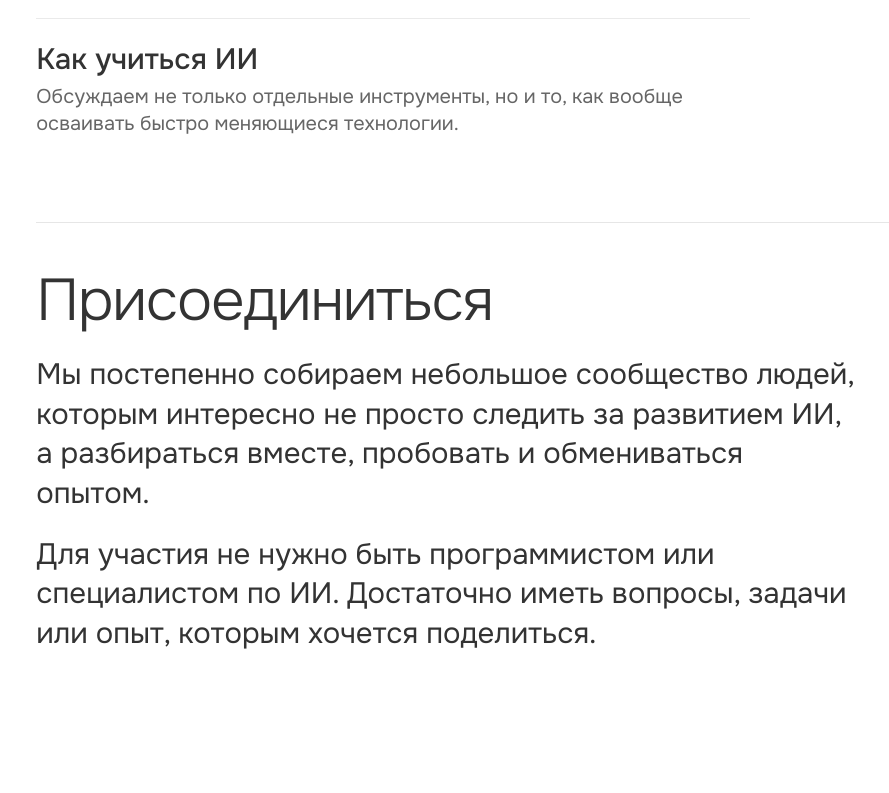
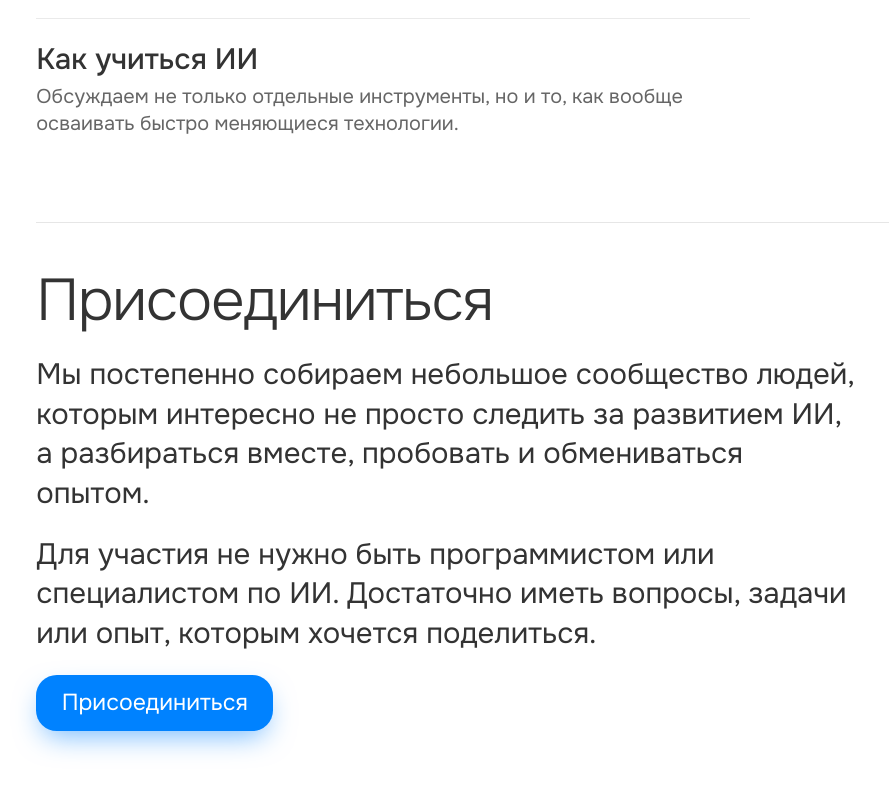
Before and after one commit to zeniasofronov/untilASI, a plain HTML site: page index.html in a window 1280 px wide. Shown: the part 4680-5473 px from the top of the page, without its empty margins (0-889 px from the left). Before the commit the page ends 5447 px from the top, so only its background shows below. Drawn offline with Linux system fonts and the light colour scheme.

Commit message:
Add Join button linking to Telegram
Co-Authored-By: Claude Sonnet 5.5 <noreply@anthropic.com>

```diff
--- a/index.html
+++ b/index.html
@@ -68,7 +68,9 @@
     font-weight: 400;
     box-shadow: 0 0.5em 1.2em -0.3em rgba(var(--accent), .55);
     cursor: default;
+    text-decoration: none;
   }
+  a.btn { cursor: pointer; }
   .meta {
     font-size: 0.8rem;
     color: rgba(var(--text), .75);
@@ -186,6 +188,7 @@
     <h2>Присоединиться</h2>
     <p>Мы постепенно собираем небольшое сообщество людей, которым интересно не просто следить за развитием ИИ, а разбираться вместе, пробовать и обмениваться опытом.</p>
     <p>Для участия не нужно быть программистом или специалистом по ИИ. Достаточно иметь вопросы, задачи или опыт, которым хочется поделиться.</p>
+    <p><a class="btn" href="https://t.me/zeniasofronov" target="_blank" rel="noopener">Присоединиться</a></p>
   </section>
 </div>
 </body>
```
